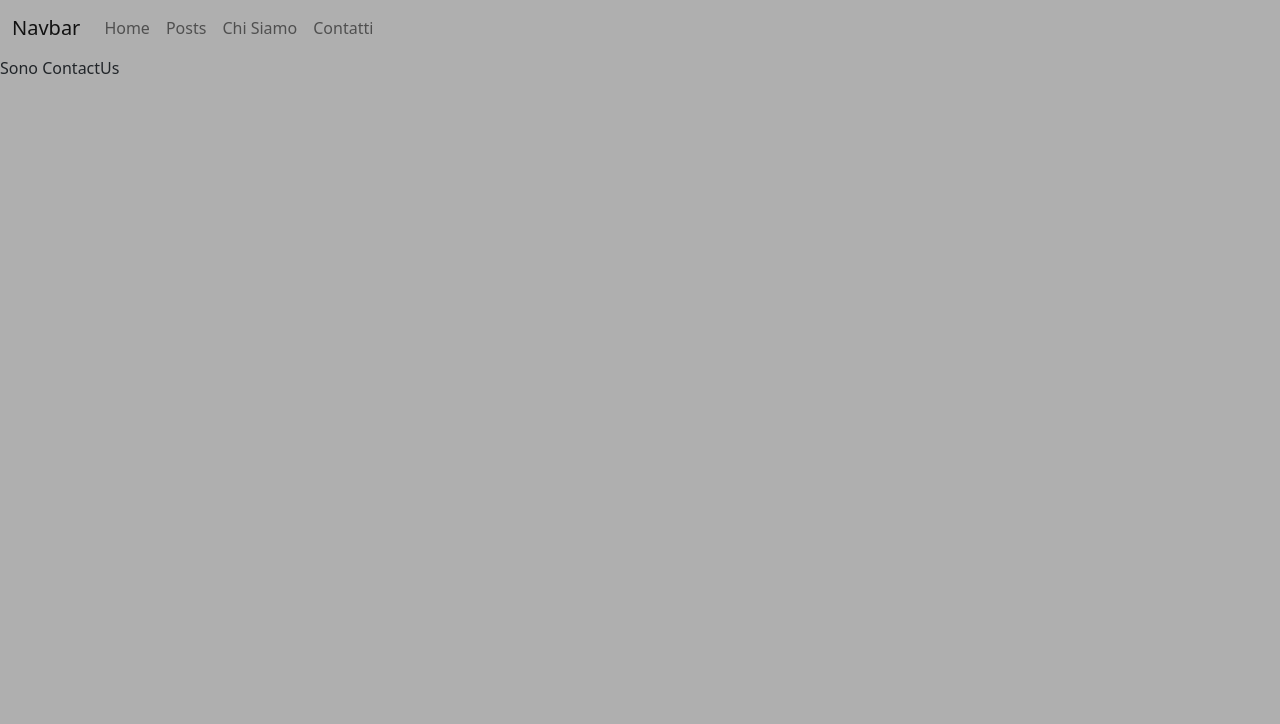
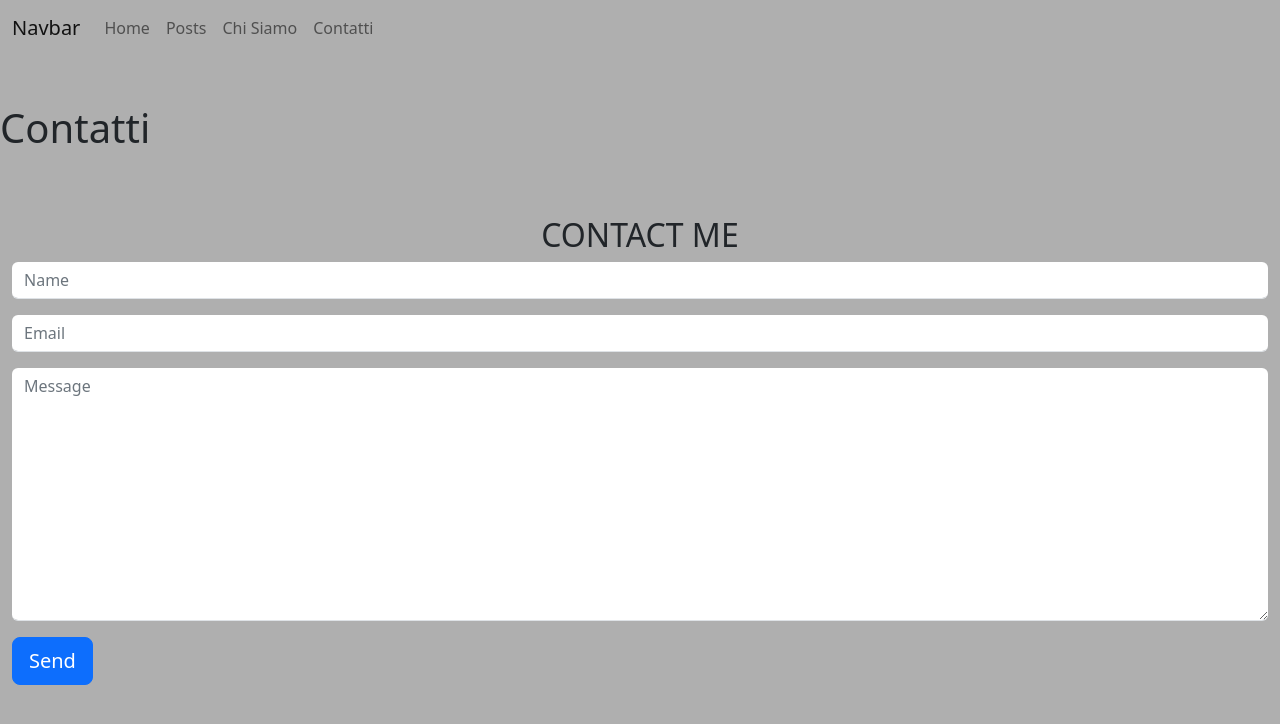
Before and after one commit to SalvatoreVillano/laravel-vue-router, a Vue app: page /contact in a window 1280 px wide. Shown: the top 724 px of the page. Built offline with nearby package versions, Linux system fonts and the light colour scheme.

Commit message:
contact form

```diff
--- /dev/null
+++ b/src/components/ContactForm.vue
@@ -0,0 +1,82 @@
+<template>
+    <section class="contact_me py-5">
+        <div class="inner-wrapper">
+            <div class="container-fluid text-center">
+                <h2 class="text-uppercase">contact me</h2>
+                <div v-if="success" class="alert alert-success text-start" role="alert">Messaggio inviato con successo
+                </div>
+                <div class="row">
+                    <form class="col-12 text-start" @submit.prevent="sendForm()">
+                        <div class="mb-3">
+                            <input class="border-0 border-bottom form-control" type="text" name="name" id="name"
+                                placeholder="Name" v-model="name" :class="{ 'is-invalid': errors.name }">
+                            <p v-for="(error, index) in errors.name" :key="index">
+                                {{ error }} </p>
+                        </div>
+                        <div class=" mb-3">
+                            <input class="border-0 border-bottom form-control" type="text" name="email" id="email"
+                                placeholder="Email" v-model="email" :class="{ 'is-invalid': errors.email }">
+                            <p v-for="(error, index) in errors.name" :key="index">
+                                {{ error }} </p>
+                        </div>
+                        <div class="mb-3">
+                            <textarea class="border-0 border-bottom form-control" name="message" id="message" cols="30"
+                                rows="10" placeholder="Message" v-model="message"
+                                :class="{ 'is-invalid': errors.message }"></textarea>
+                        </div>
+                        <button class="btn btn-lg btn-primary text-white" type="submit" :disabled="loading">{{
+                            loading?
+                        'sending..': 'Send'
+                        }}</button>
+                    </form>
+                </div>
+            </div>
+        </div>
+    </section>
+</template>
+
+<script>
+import axios from 'axios';
+import { store } from '../store';
+export default {
+    name: 'ContactForm',
+    data() {
+        return {
+            store,
+            name: '',
+            email: '',
+            message: '',
+            success: false,
+            errors: {},
+            loading: false
+        }
+    },
+    methods: {
+        sendForm() {
+            this.loading = true;
+            const data = {
+                name: this.name,
+                email: this.email,
+                message: this.message
+            }
+            axios.post(`${this.store.apiBaseUrl}/contacts`, data).then((response) => {
+                console.log(response.data);
+                this.success = response.data.success;
+                if (!this.success) {
+                    this.errors = response.data.errors;
+                    console.log(response.data.errors)
+                } else {
+                    this.name = '';
+                    this.email = '';
+                    this.message = '';
+                }
+                this.loading = false;
+            });
+        }
+    }
+}
+</script>
+
+<style lang="scss" scoped>
+
+</style>
--- a/src/pages/ContactUs.vue
+++ b/src/pages/ContactUs.vue
@@ -1,12 +1,19 @@
 <template>
-    <div>
-        Sono ContactUs
+    <div class="row">
+        <div class="col-12">
+            <h1 class="mt-5 mb-3">Contatti</h1>
+            <ContactForm />
+        </div>
     </div>
 </template>
 
 <script>
+import ContactForm from '../components/ContactForm.vue';
 export default {
-    name: 'ContactUs'
+    name: 'ContactUs',
+    components: {
+        ContactForm
+    }
 }
 </script>
 
```
